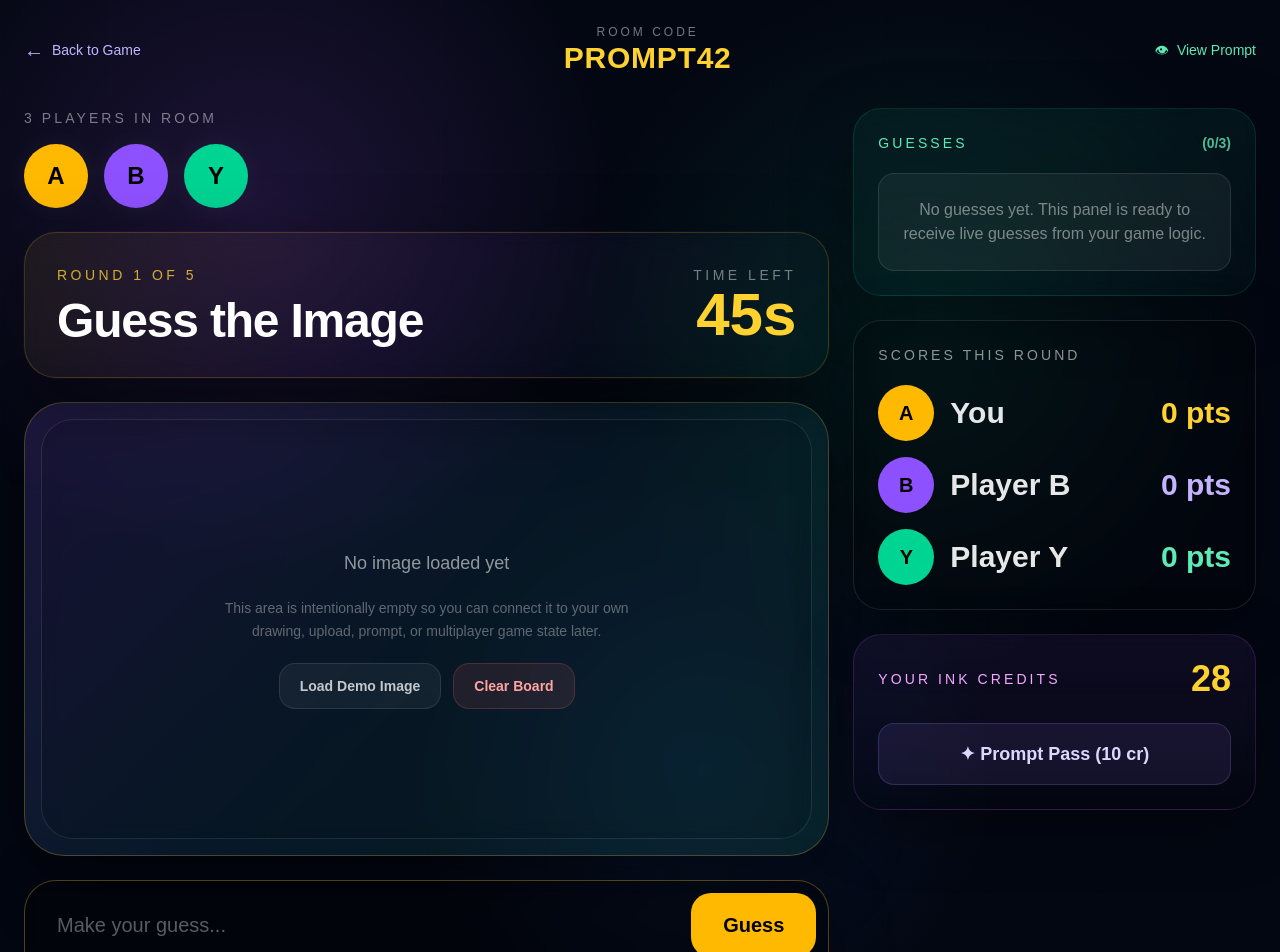
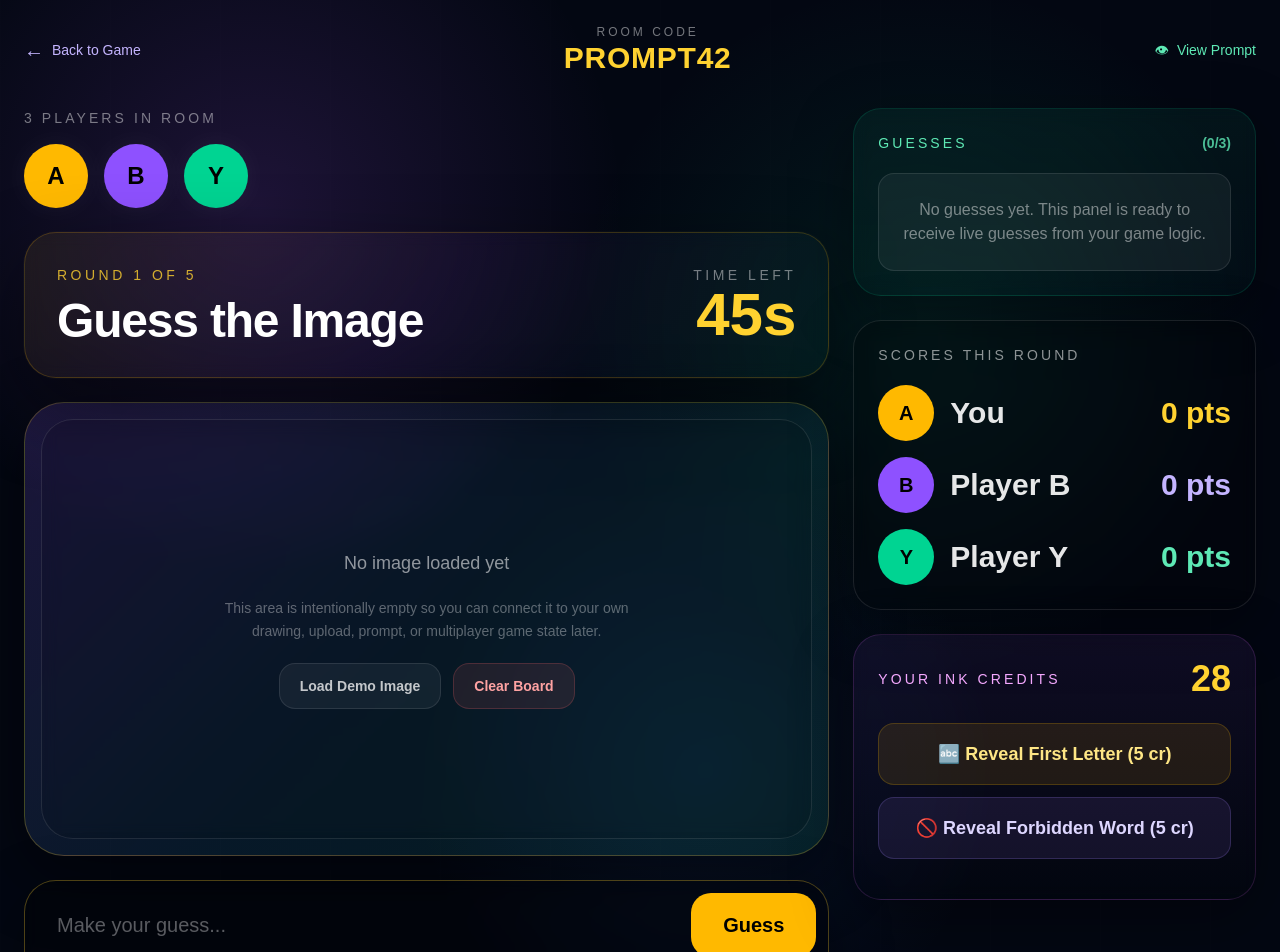
Before and after one commit to srikritimutyala/pictionary, a Next.js app: page /guess in a window 1280 px wide. Shown: the top 952 px of the page. Built offline with nearby package versions, Linux system fonts and the light colour scheme.

Commit message:
i changed some stuff teehee

```diff
--- a/app/guess/page.tsx
+++ b/app/guess/page.tsx
@@ -60,6 +60,9 @@ export default function GuessPageUI() {
   const startingInkCredits = 28;
   const startingTime = 45;
 
+  const originalWord = "Eiffel Tower";
+  const forbiddenWords = ["PARIS", "FRANCE", "TOWER"];
+
   const [guessInput, setGuessInput] = useState("");
   const [guesses, setGuesses] = useState<Guess[]>([]);
   const [scoreboard, setScoreboard] = useState<Player[]>(players);
@@ -67,8 +70,44 @@ export default function GuessPageUI() {
   const [timeLeft, setTimeLeft] = useState(startingTime);
   const [showPrompt, setShowPrompt] = useState(false);
   const [message, setMessage] = useState("");
-  const [promptPassUsed, setPromptPassUsed] = useState(false);
   const [imageContent, setImageContent] = useState<ReactNode>(null);
+
+  const [firstLetterRevealed, setFirstLetterRevealed] = useState(false);
+  const [revealedForbiddenWords, setRevealedForbiddenWords] = useState<string[]>([]);
+
+  const handleRevealFirstLetter = () => {
+    if (firstLetterRevealed) {
+      setMessage("First letter has already been revealed.");
+      return;
+    }
+
+    if (inkCredits < 5) {
+      setMessage("Not enough ink credits to reveal the first letter.");
+      return;
+    }
+
+    setInkCredits((prev) => prev - 5);
+    setFirstLetterRevealed(true);
+    setMessage(`First letter revealed: ${originalWord.charAt(0).toUpperCase()}`);
+  };
+
+  const handleRevealForbiddenWord = () => {
+    if (revealedForbiddenWords.length >= forbiddenWords.length) {
+      setMessage("All forbidden words have already been revealed.");
+      return;
+    }
+
+    if (inkCredits < 5) {
+      setMessage("Not enough ink credits to reveal a forbidden word.");
+      return;
+    }
+
+    const nextWord = forbiddenWords[revealedForbiddenWords.length];
+
+    setInkCredits((prev) => prev - 5);
+    setRevealedForbiddenWords((prev) => [...prev, nextWord]);
+    setMessage(`Forbidden word revealed: ${nextWord}`);
+  };
 
   const handleBackToGame = () => {
     if (window.history.length > 1) {
@@ -123,23 +162,6 @@ export default function GuessPageUI() {
     setMessage(isCorrect ? "Nice — correct guess! +50 points added." : "Guess submitted.");
   };
 
-  const handlePromptPass = () => {
-    if (promptPassUsed) {
-      setMessage("You already used Prompt Pass this round.");
-      return;
-    }
-
-    if (inkCredits < 10) {
-      setMessage("Not enough ink credits for Prompt Pass.");
-      return;
-    }
-
-    setInkCredits((prev) => prev - 10);
-    setPromptPassUsed(true);
-    setTimeLeft(60);
-    setMessage("Prompt Pass activated. Timer refreshed to 60s for demo purposes.");
-  };
-
   const handleKeyDown = (event: KeyboardEvent<HTMLInputElement>) => {
     if (event.key === "Enter") {
       handleGuessSubmit();
@@ -159,9 +181,10 @@ export default function GuessPageUI() {
     setGuessInput("");
     setImageContent(null);
     setShowPrompt(false);
-    setPromptPassUsed(false);
     setInkCredits(startingInkCredits);
     setTimeLeft(startingTime);
+    setFirstLetterRevealed(false);
+    setRevealedForbiddenWords([]);
     setMessage("Board cleared and ready for your own game logic.");
   };
 
@@ -358,13 +381,48 @@ export default function GuessPageUI() {
 
   <div className="space-y-3">
     <button
-                  onClick={handlePromptPass}
-                  className="w-full rounded-2xl border border-violet-400/20 bg-violet-400/10 px-5 py-4 text-lg font-semibold text-violet-200 transition hover:bg-violet-400/15 disabled:cursor-not-allowed disabled:opacity-50"
-                  disabled={promptPassUsed || inkCredits < 10}
+      onClick={handleRevealFirstLetter}
+      className="w-full rounded-2xl border border-amber-400/20 bg-amber-400/10 px-5 py-4 text-lg font-semibold text-amber-200 transition hover:bg-amber-400/15 disabled:cursor-not-allowed disabled:opacity-50"
+      disabled={firstLetterRevealed || inkCredits < 5}
       type="button"
     >
-                  {promptPassUsed ? "✓ Prompt Pass Used" : "✦ Prompt Pass (10 cr)"}
+      {firstLetterRevealed ? "✓ First Letter Revealed" : "🔤 Reveal First Letter (5 cr)"}
     </button>
+
+    <button
+      onClick={handleRevealForbiddenWord}
+      className="w-full rounded-2xl border border-violet-400/20 bg-violet-400/10 px-5 py-4 text-lg font-semibold text-violet-200 transition hover:bg-violet-400/15 disabled:cursor-not-allowed disabled:opacity-50"
+      disabled={revealedForbiddenWords.length >= forbiddenWords.length || inkCredits < 5}
+      type="button"
+    >
+      {revealedForbiddenWords.length >= forbiddenWords.length
+        ? "✓ All Forbidden Words Revealed"
+        : "🚫 Reveal Forbidden Word (5 cr)"}
+    </button>
+  </div>
+
+  <div className="mt-4 space-y-2 text-sm text-white/70">
+    {firstLetterRevealed && (
+      <p>
+        First letter: <span className="font-bold text-amber-300">{originalWord.charAt(0).toUpperCase()}</span>
+      </p>
+    )}
+
+    {revealedForbiddenWords.length > 0 && (
+      <div>
+        <p className="mb-2">Revealed forbidden words:</p>
+        <div className="flex flex-wrap gap-2">
+          {revealedForbiddenWords.map((word) => (
+            <span
+              key={word}
+              className="rounded-lg border border-red-400/20 bg-red-400/10 px-3 py-1 text-xs font-semibold tracking-wide text-red-300"
+            >
+              {word}
+            </span>
+          ))}
+        </div>
+      </div>
+    )}
   </div>
             </section>
           </aside>
```
Lines whose indentation alone changed are shown as unchanged.
